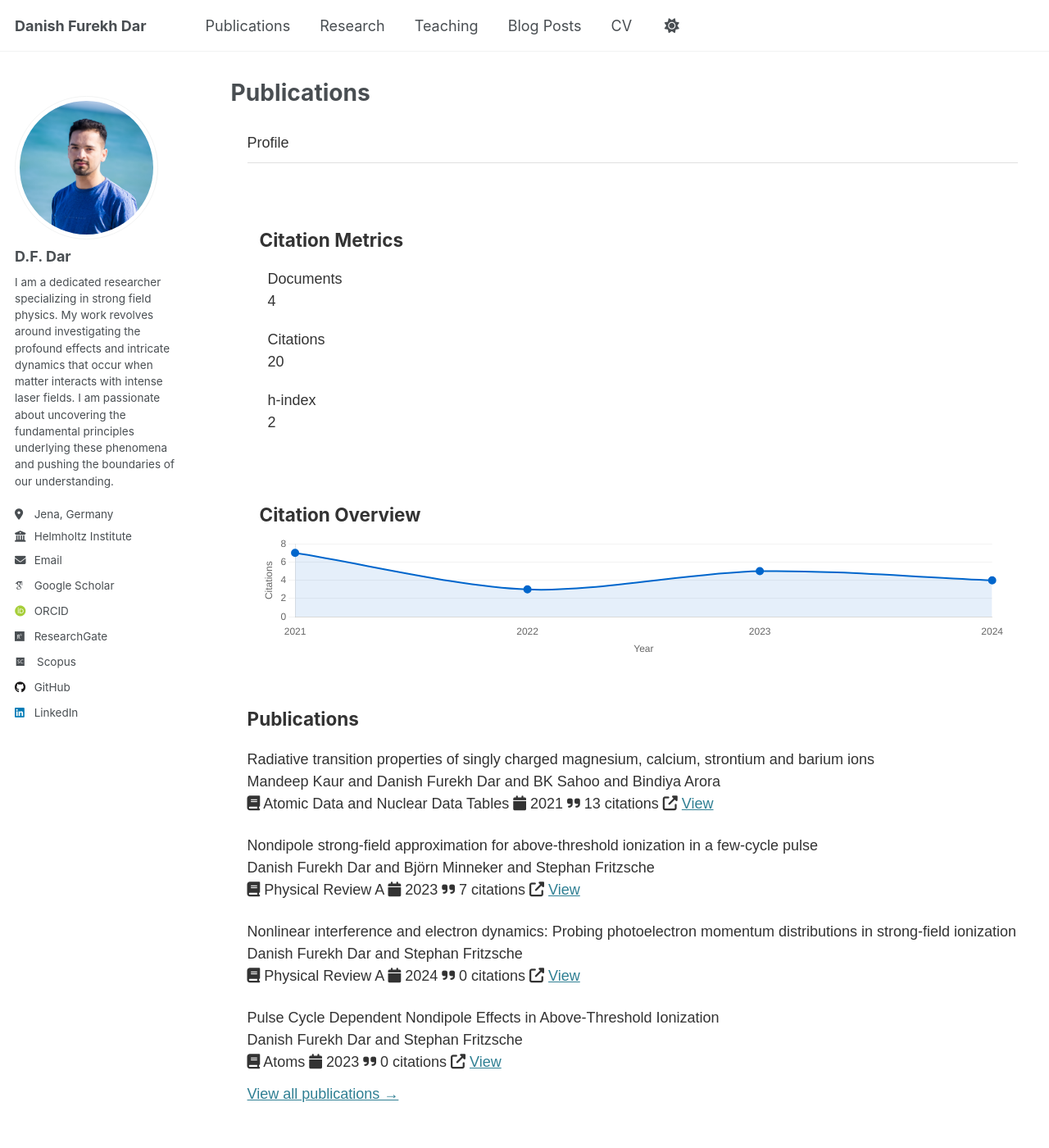
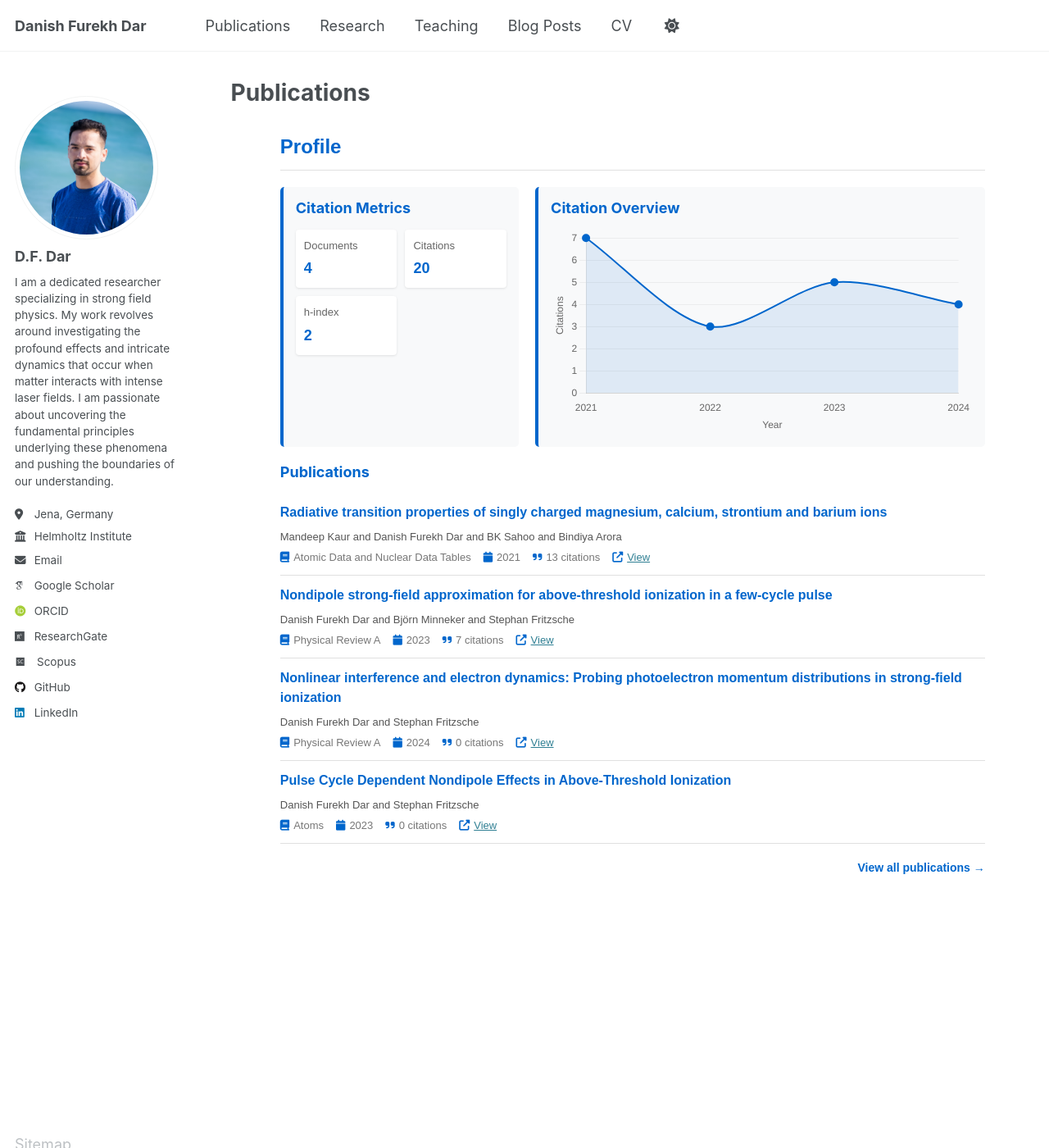
Before and after one commit to danishfurekhdar/danishfurekhdar.github.io, a Jekyll site: the page built from _pages/publications.html, in a window 1280 px wide and 1400 px high. Shown: the whole window at 82% size. Built offline with Jekyll 4.4.1, drawn with Linux system fonts in a browser that asks for light colours; nearby versions of some CDN libraries; some web fonts are replaced.

Commit message:
Update publications.html

```diff
--- a/_pages/publications.html
+++ b/_pages/publications.html
@@ -5,77 +5,164 @@ permalink: /publications/
 author_profile: true
 ---
 
+<meta name="viewport" content="width=device-width, initial-scale=1">
+
 <style>
+  /* Base styles (mobile-first) */
   .scopus-container {
-    max-width: 100%; /* Changed from fixed width */
+    max-width: 100%;
     margin: 0 auto;
-    padding: 15px; /* Reduced padding for mobile */
+    padding: 15px;
     font-family: Arial, sans-serif;
     color: #333;
-    box-sizing: border-box; /* Important for padding calculations */
+    box-sizing: border-box;
   }
 
   .scopus-header {
     display: flex;
-    flex-direction: column; /* Stack items vertically on mobile */
+    flex-direction: column;
     align-items: flex-start;
     margin-bottom: 20px;
     padding-bottom: 10px;
     border-bottom: 1px solid #e0e0e0;
   }
 
+  .scopus-title {
+    font-size: 20px;
+    font-weight: bold;
+    color: #0066cc;
+    margin-bottom: 10px;
+  }
+
   .metrics-row {
-    flex-direction: column; /* Stack metrics vertically on mobile */
+    display: flex;
+    flex-direction: column;
     gap: 15px;
     margin-bottom: 20px;
   }
 
   .metrics-card, .chart-card {
-    width: 100%; /* Full width on mobile */
-    flex: none; /* Override flex settings */
-    padding: 15px; /* Reduced padding */
+    background-color: #f8f9fa;
+    border-radius: 5px;
+    padding: 15px;
+    border-left: 4px solid #0066cc;
+    width: 100%;
+  }
+
+  .metrics-title, .chart-title {
+    font-size: 16px;
+    font-weight: bold;
+    color: #0066cc;
+    margin-top: 0;
+    margin-bottom: 15px;
   }
 
   .metrics-grid {
-    grid-template-columns: repeat(auto-fill, minmax(120px, 1fr)); /* Smaller min width */
-    gap: 10px; /* Reduced gap */
+    display: grid;
+    grid-template-columns: repeat(auto-fill, minmax(120px, 1fr));
+    gap: 10px;
   }
 
   .metric-item {
-    padding: 10px; /* Reduced padding */
+    background-color: white;
+    padding: 10px;
+    border-radius: 4px;
+    box-shadow: 0 1px 3px rgba(0,0,0,0.1);
+  }
+
+  .metric-label {
+    font-size: 13px;
+    color: #666;
+    margin-bottom: 5px;
   }
 
   .metric-value {
-    font-size: 18px; /* Slightly smaller */
+    font-size: 18px;
+    font-weight: bold;
+    color: #0066cc;
+  }
+
+  .publications-list {
+    margin-top: 20px;
   }
 
   .pub-item {
-    padding: 12px 0; /* Reduced padding */
+    padding: 12px 0;
+    border-bottom: 1px solid #e0e0e0;
+  }
+
+  .pub-title {
+    font-weight: bold;
+    font-size: 15px;
+    margin-bottom: 8px;
+    color: #0066cc;
+  }
+
+  .pub-authors {
+    font-size: 13px;
+    color: #555;
+    margin-bottom: 5px;
   }
 
   .pub-meta {
-    flex-direction: column; /* Stack metadata vertically */
-    gap: 5px; /* Reduced gap */
+    font-size: 12px;
+    color: #777;
+    display: flex;
+    flex-direction: column;
+    gap: 5px;
   }
 
   .pub-meta span {
-    margin-right: 0; /* Remove horizontal margin */
+    display: flex;
+    align-items: center;
   }
 
-  /* Mobile-specific styles */
+  .pub-meta i {
+    margin-right: 5px;
+    color: #0066cc;
+  }
+
+  .chart-container {
+    height: 250px;
+    position: relative;
+  }
+
+  .view-all {
+    text-align: right;
+    margin-top: 15px;
+  }
+
+  .view-all a {
+    color: #0066cc;
+    text-decoration: none;
+    font-weight: bold;
+    font-size: 14px;
+    min-width: 44px;
+    min-height: 44px;
+    display: inline-block;
+  }
+
+  /* Desktop styles */
   @media (min-width: 768px) {
     .scopus-container {
       padding: 20px;
+      max-width: 900px;
     }
 
     .scopus-header {
-      flex-direction: row; /* Horizontal layout on desktop */
+      flex-direction: row;
       justify-content: space-between;
       align-items: center;
     }
 
+    .scopus-title {
+      font-size: 24px;
+      margin-bottom: 0;
+    }
+
     .metrics-row {
-      flex-direction: row; /* Horizontal layout on desktop */
+      flex-direction: row;
+      gap: 20px;
     }
 
     .metrics-card {
@@ -86,9 +173,18 @@ author_profile: true
       flex: 2;
     }
 
+    .metrics-title, .chart-title {
+      font-size: 18px;
+    }
+
+    .pub-title {
+      font-size: 16px;
+    }
+
     .pub-meta {
-      flex-direction: row; /* Horizontal layout on desktop */
+      flex-direction: row;
       gap: 15px;
+      font-size: 13px;
     }
   }
 </style>
```
